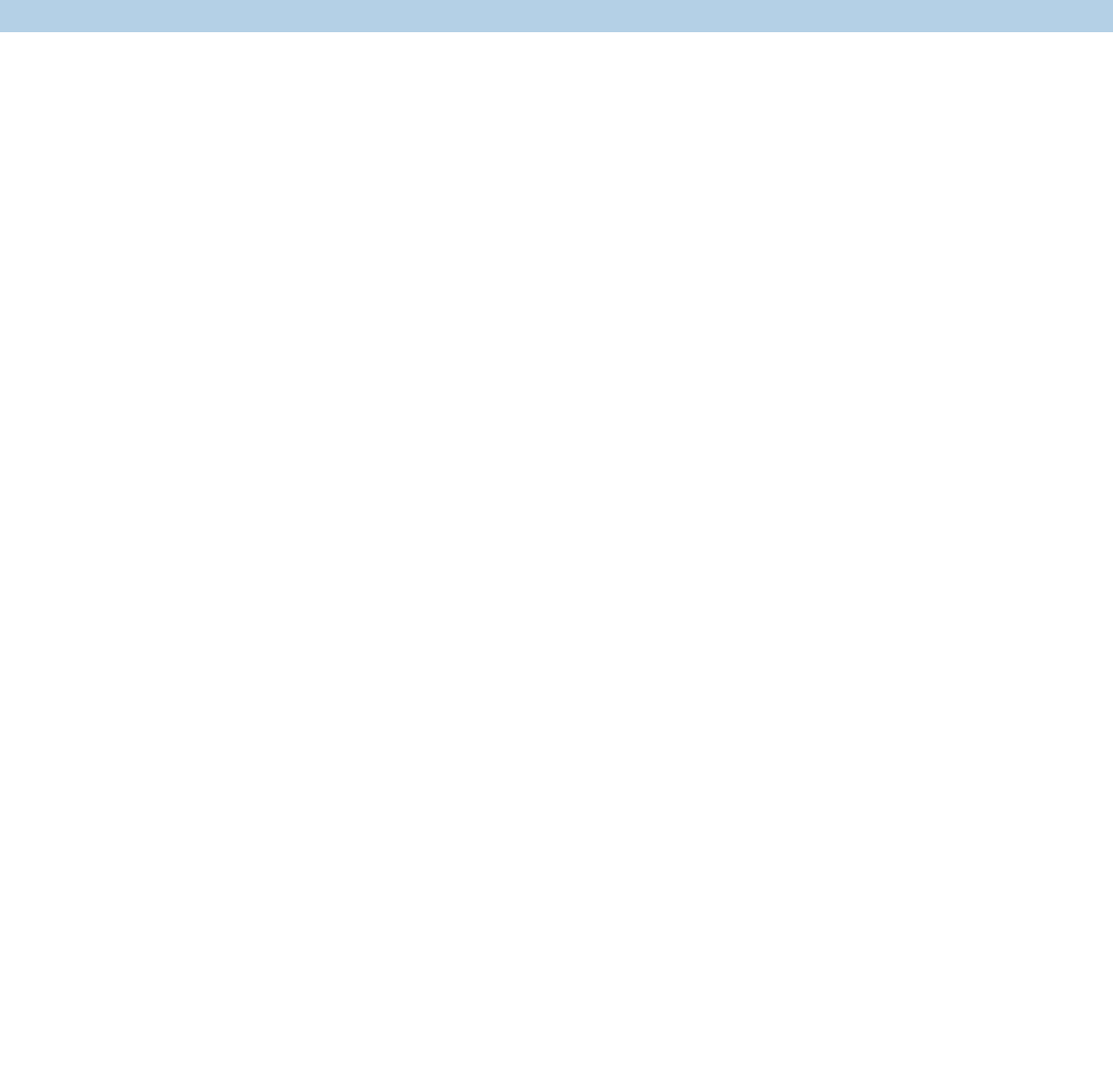
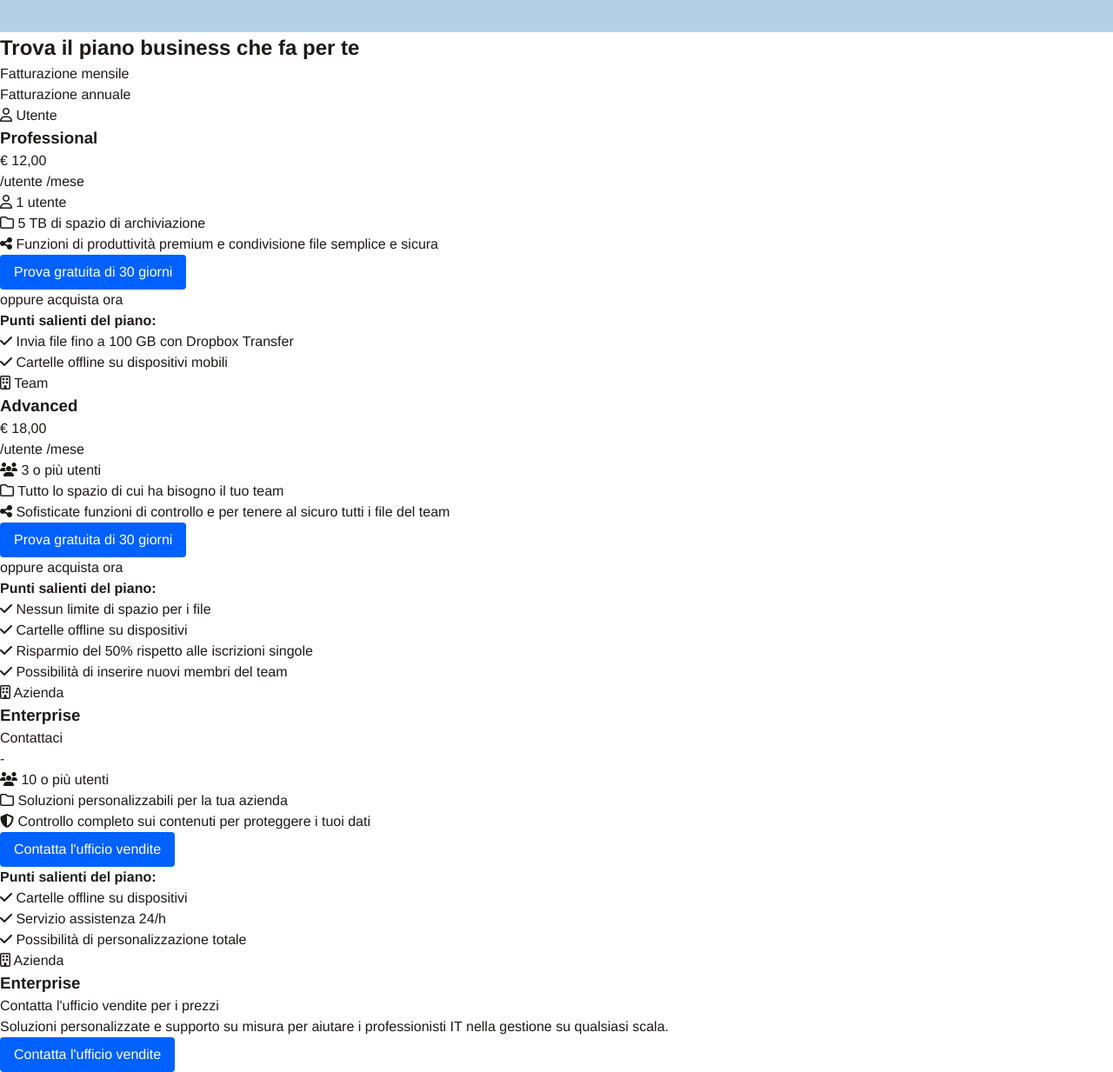
Before and after one commit to pasqualedimaro/htmlcss-dropbox, a plain HTML site: page index.html in a window 1280 px wide. Shown: the part 534-1767 px from the top of the page at 87% size. Before the commit the page ends 800 px from the top, so only its background shows below. Drawn offline with Linux system fonts and the light colour scheme.

Commit message:
initial cards  plan

```diff
--- a/index.html
+++ b/index.html
@@ -38,10 +38,10 @@
           <div class="hero-content">
             <div class="hero-text">
               <p>
-                Organizzate tutti i vostri documenti, continuate a collaborare
-                anche quando siete distanti e mantenetevi sincronizzati su
-                qualsiasi dispositivo con Dropbox, un'area di lavoro
-                centralizzata con cui gestire il flusso di lavoro moderno.
+                Finalmente tutti i tuoi strumenti, contenuti e collaboratori
+                sono accessibili dallo stesso posto. Dropbox Business è più i
+                uno spazio di archiviazione sicuro: è un modo intelligente e
+                integrato per ottimizzare il flusso di lavoro esistente.
               </p>
               <a href="#" class="btn-blue">Inizia la prova gratuita</a>
               <p class="small-text">Annulla in qualsiasi momento</p>
@@ -59,6 +59,160 @@
           </div>
         </div>
       </section>
+      <section class="plans">
+        <h2>Trova il piano business che fa per te</h2>
+        <div class="plan-toggle">
+          <div class="toggle-option active">
+            <span class="toggle-dot"></span>
+            <span>Fatturazione mensile</span>
+          </div>
+          <div class="toggle-option">
+            <span class="toggle-dot"></span>
+            <span>Fatturazione annuale</span>
+          </div>
+        </div>
+
+        <div class="plans-container">
+          <div class="plan-card">
+            <div class="plan-header"><i class="far fa-user"></i> Utente</div>
+            <div class="plan-body">
+              <h3>Professional</h3>
+              <p class="price">€ 12,00</p>
+              <p class="billing">/utente /mese</p>
+
+              <ul class="features">
+                <li><i class="far fa-user"></i> 1 utente</li>
+                <li>
+                  <i class="far fa-folder"></i> 5 TB di spazio di archiviazione
+                </li>
+                <li>
+                  <i class="fas fa-share-alt"></i> Funzioni di produttività
+                  premium e condivisione file semplice e sicura
+                </li>
+              </ul>
+
+              <a href="#" class="btn-blue">Prova gratuita di 30 giorni</a>
+              <p>oppure <a href="#" class="text-link">acquista ora</a></p>
+
+              <div class="plan-divider"></div>
+
+              <h4>Punti salienti del piano:</h4>
+              <ul class="highlights">
+                <li>
+                  <i class="fas fa-check"></i> Invia file fino a 100 GB con
+                  Dropbox Transfer
+                </li>
+                <li>
+                  <i class="fas fa-check"></i> Cartelle offline su dispositivi
+                  mobili
+                </li>
+              </ul>
+            </div>
+          </div>
+          <div class="plan-card">
+            <div class="plan-header"><i class="far fa-building"></i> Team</div>
+            <div class="plan-body">
+              <h3>Advanced</h3>
+              <p class="price">€ 18,00</p>
+              <p class="billing">/utente /mese</p>
+
+              <ul class="features">
+                <li><i class="fas fa-users"></i> 3 o più utenti</li>
+                <li>
+                  <i class="far fa-folder"></i> Tutto lo spazio di cui ha
+                  bisogno il tuo team
+                </li>
+                <li>
+                  <i class="fas fa-share-alt"></i> Sofisticate funzioni di
+                  controllo e per tenere al sicuro tutti i file del team
+                </li>
+              </ul>
+
+              <a href="#" class="btn-blue">Prova gratuita di 30 giorni</a>
+              <p>oppure <a href="#" class="text-link">acquista ora</a></p>
+
+              <div class="plan-divider"></div>
+
+              <h4>Punti salienti del piano:</h4>
+              <ul class="highlights">
+                <li>
+                  <i class="fas fa-check"></i> Nessun limite di spazio per i
+                  file
+                </li>
+                <li>
+                  <i class="fas fa-check"></i> Cartelle offline su dispositivi
+                </li>
+                <li>
+                  <i class="fas fa-check"></i> Risparmio del 50% rispetto alle
+                  iscrizioni singole
+                </li>
+                <li>
+                  <i class="fas fa-check"></i> Possibilità di inserire nuovi
+                  membri del team
+                </li>
+              </ul>
+            </div>
+          </div>
+
+          <div class="plan-card">
+            <div class="plan-header">
+              <i class="far fa-building"></i> Azienda
+            </div>
+            <div class="plan-body">
+              <h3>Enterprise</h3>
+              <p class="price">Contattaci</p>
+              <p class="billing">-</p>
+
+              <ul class="features">
+                <li><i class="fas fa-users"></i> 10 o più utenti</li>
+                <li>
+                  <i class="far fa-folder"></i> Soluzioni personalizzabili per
+                  la tua azienda
+                </li>
+                <li>
+                  <i class="fas fa-shield-alt"></i> Controllo completo sui
+                  contenuti per proteggere i tuoi dati
+                </li>
+              </ul>
+
+              <a href="#" class="btn-blue">Contatta l'ufficio vendite</a>
+
+              <div class="plan-divider"></div>
+
+              <h4>Punti salienti del piano:</h4>
+              <ul class="highlights">
+                <li>
+                  <i class="fas fa-check"></i> Cartelle offline su dispositivi
+                </li>
+                <li><i class="fas fa-check"></i> Servizio assistenza 24/h</li>
+                <li>
+                  <i class="fas fa-check"></i> Possibilità di personalizzazione
+                  totale
+                </li>
+              </ul>
+            </div>
+          </div>
+        </div>
+
+        <div class="enterprise-banner">
+          <div class="plan-header full-width">
+            <i class="far fa-building"></i> Azienda
+          </div>
+          <div class="enterprise-content">
+            <div class="enterprise-info">
+              <h3>Enterprise</h3>
+              <p class="subtitle">Contatta l'ufficio vendite per i prezzi</p>
+              <p>
+                Soluzioni personalizzate e supporto su misura per aiutare i
+                professionisti IT nella gestione su qualsiasi scala.
+              </p>
+            </div>
+            <div class="enterprise-cta">
+              <a href="#" class="btn-blue">Contatta l'ufficio vendite</a>
+            </div>
+          </div>
+        </div>
+      </section>
     </main>
   </body>
 </html>
```
